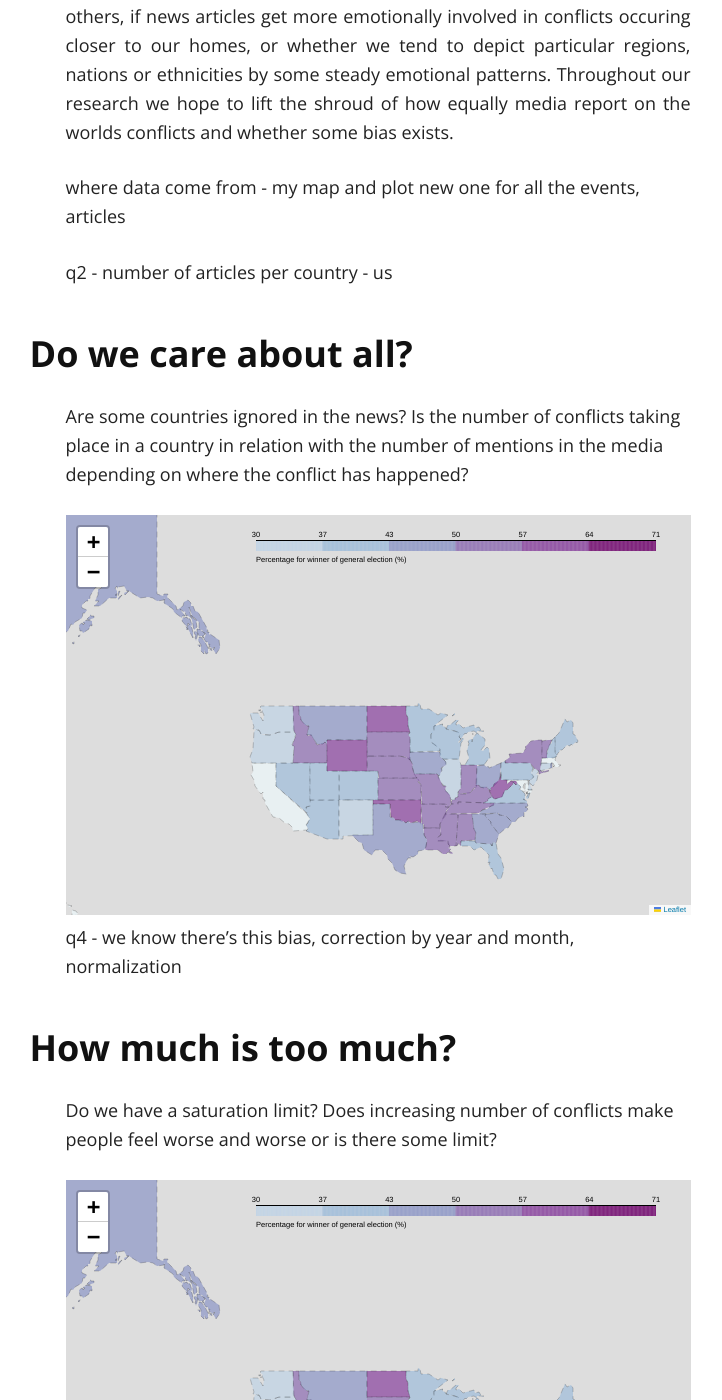
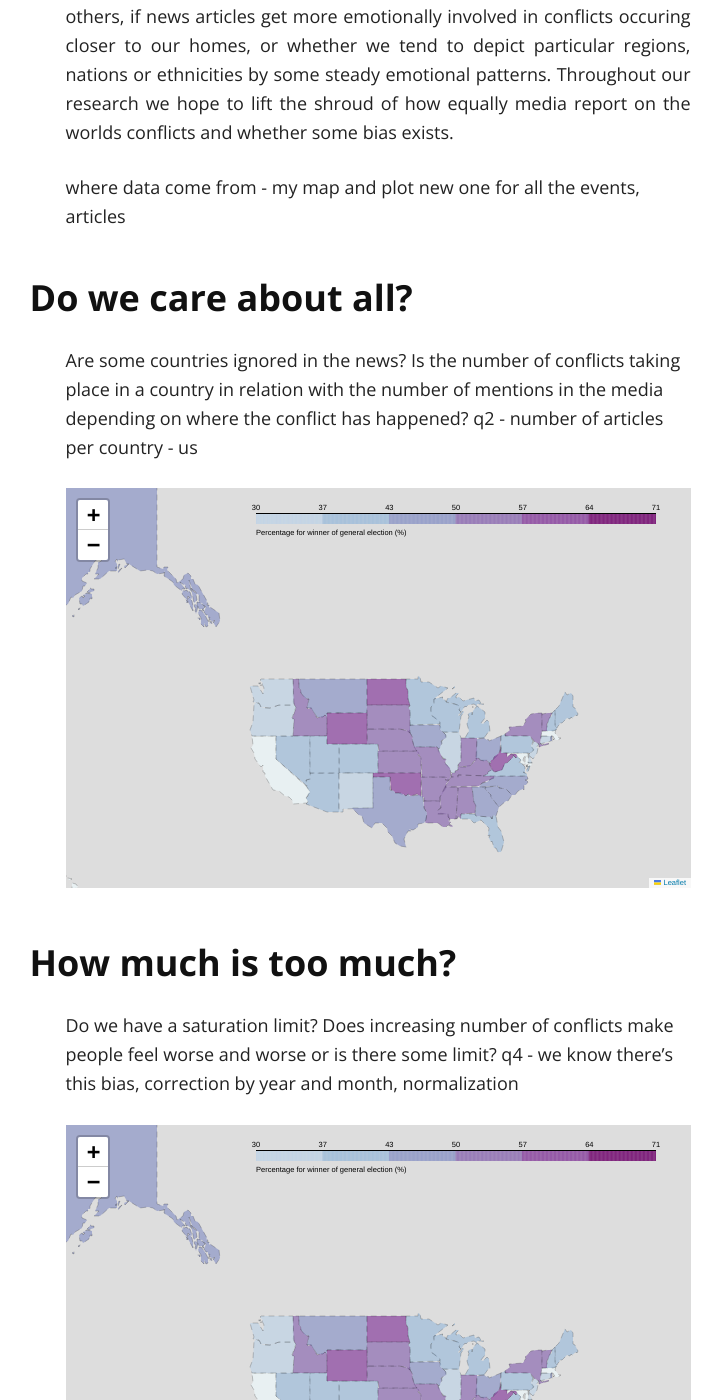
Before and after one commit to marycate/Matterhorn-ADA.github.io, a Jekyll site: the page built from index.md, in a window 1280 px wide and 1400 px high, scrolled down 795 px. Shown: the whole window, without its empty margins (262-984 px from the left). Built offline with Jekyll 4.4.1, drawn with Linux system fonts in a browser that asks for light colours; nearby versions of some CDN libraries; a script that is not in the unit is left out; our own code applies the rules of GitHub Pages for plain Markdown files; some of the changed text lies outside the part shown.

```diff
--- a/index.md
+++ b/index.md
@@ -7,46 +7,38 @@ layout: default
 In our data story we explore conflicts all over the world and the public attention they receive. We harness the huge [GDELT 2.0](https://www.gdeltproject.org/) dataset consisting of events collected every day from thousands media channels of the world's news. We focus on sentiment analysis, on the emotions conflicts tend to arouse with respect to their distinct features. We ask ourselves questions such as whether some regions are payed more attention than others, if news articles get more emotionally involved in conflicts occuring closer to our homes, or whether we tend to depict particular regions, nations or ethnicities by some steady emotional patterns. Throughout our research we hope to lift the shroud of how equally media report on the worlds conflicts and whether some bias exists.
 {: style="text-align: justify"}
 
+
 where data come from - my map and plot new one for all the events, articles
 
 
-q2 - number of articles per country - us
 
 ### Do we care about all?
 Are some countries ignored in the news? Is the number of conflicts taking place in a country in relation with the number of mentions in the media depending on where the conflict has happened?
-
+q2 - number of articles per country - us
 <iframe src="https://matterhorn-ada.github.io/us2.html" width="100%" height="400px" frameBorder="0"></iframe>
 
 
-q4 - we know there's this bias, correction by year and month, normalization
-
 ### How much is too much?
 Do we have a saturation limit? Does increasing number of conflicts make people feel worse and worse or is there some limit?
-
+q4 - we know there's this bias, correction by year and month, normalization
 <iframe src="https://matterhorn-ada.github.io/us2.html" width="100%" height="400px" frameBorder="0"></iframe>
 
 
-q1 - distance and avaregage tone
-
 ### How large is our circle of empathy?
 Are we emotionally biased? Do the number of conflicts or their distance from our home define our emotions?
-
+q1 - distance and avaregage tone
 <iframe src="https://matterhorn-ada.github.io/us2.html" width="100%" height="400px" frameBorder="0"></iframe>
 
 
-q5 - words and similarity of countries
-
 ### Hysteric or ice queen?
 Are some nations more emotional? Do we see sensitivity differences between some countries or actors?
-
+q5 - words and similarity of countries
 <iframe src="https://matterhorn-ada.github.io/us2.html" width="100%" height="400px" frameBorder="0"></iframe>
 
 
-q3 - countries reacting to event, avg tone, two cases different avg tone
-
 ### Are we emotionally predictable?
 Can we observe patterns of emotions with respect to a country, religion or an ethnical group? Can we derive a model predicting emotions in case of a new conflict based on its specific features?
-
+q3 - countries reacting to event, avg tone, two cases different avg tone
 <iframe src="https://matterhorn-ada.github.io/us2.html" width="100%" height="400px" frameBorder="0"></iframe>
 
 
```
